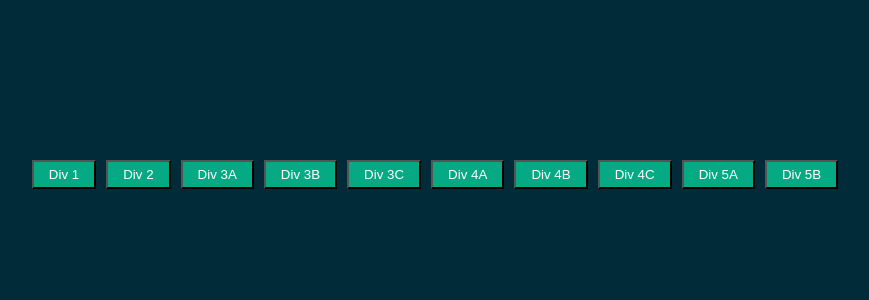
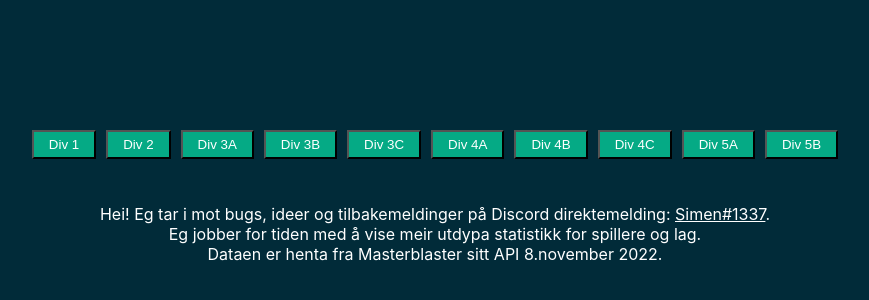
Before and after one commit to SimenRom/Bedriftsliga, a React (Create React App) app in the folder web/: page / in a window 1280 px wide. Shown: the part 226-526 px from the top of the page, without its empty margins (205-1074 px from the left). Built offline with nearby package versions, Linux system fonts and the light colour scheme.

Commit message:
add information about the page

```diff
--- a/web/src/App.css
+++ b/web/src/App.css
@@ -81,3 +81,6 @@ tr:nth-child(even) {
 .LobbySelectorWrapper {
   margin-bottom: 20px;
 }
+.informationBox {
+  text-align: center;
+}
--- a/web/src/App.js
+++ b/web/src/App.js
@@ -159,7 +159,11 @@ function App() {
             </tr>)}
         </tbody>
       </table>}
-
+      {!selectedLobby && <div className='informationBox'>
+        Hei! Eg tar i mot bugs, ideer og tilbakemeldinger på Discord direktemelding: <a href='https://discordapp.com/users/211542559061704705'>Simen#1337</a>.
+        <br/>Eg jobber for tiden med å vise meir utdypa statistikk for spillere og lag.
+        <br/>Dataen er henta fra Masterblaster sitt API 8.november 2022.
+        </div>}
     </div>
   );
 }
```
